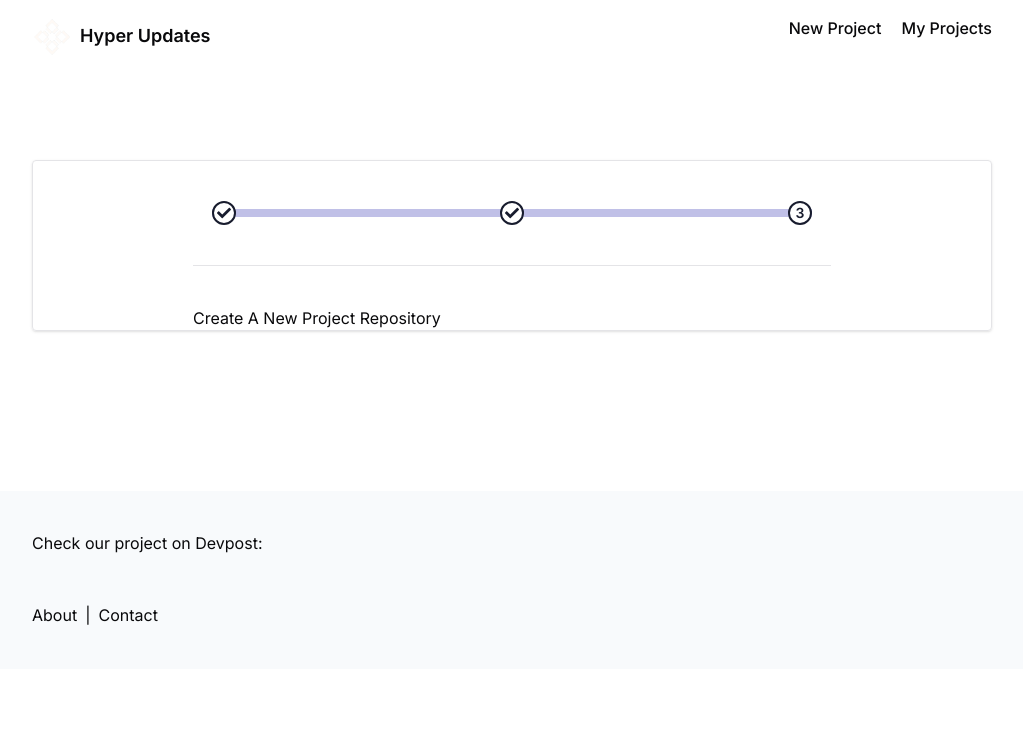
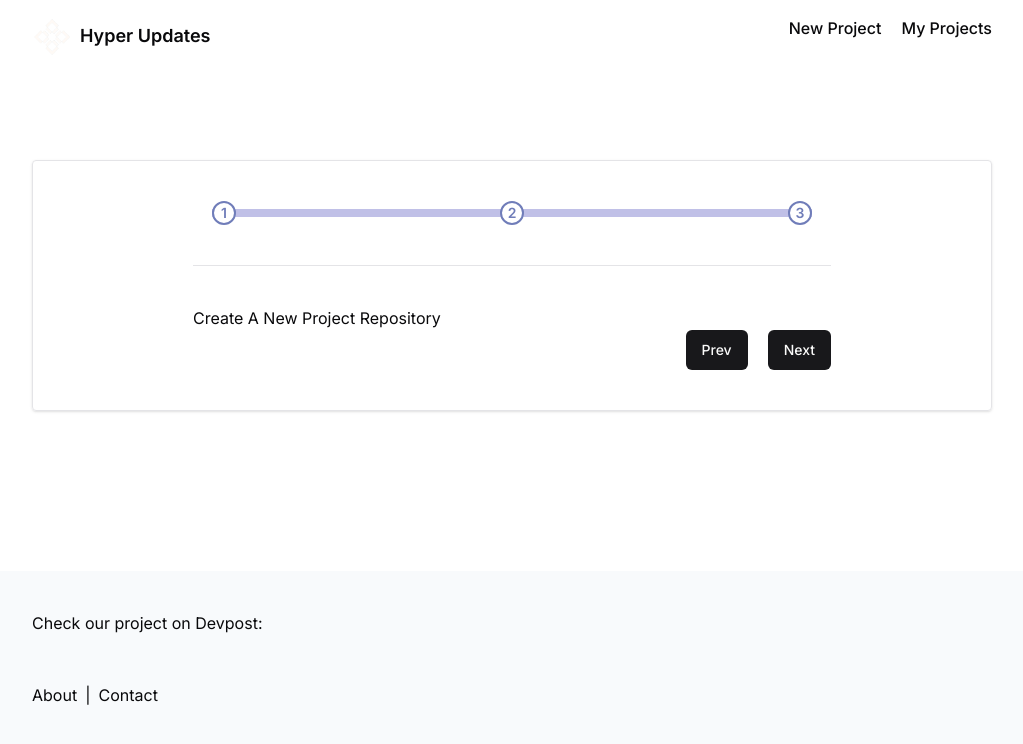
Before and after one commit to Hyper-Updates/hyper_updates_frontend, a Next.js app: page /newproject in a window 1280 px wide. Shown: the top 744 px of the page, without its empty margins (128-1151 px from the left). Built offline with nearby package versions, Linux system fonts and the light colour scheme.

Commit message:
minor update

```diff
--- a/app/newproject/page.tsx
+++ b/app/newproject/page.tsx
@@ -2,9 +2,8 @@
 import { StepProgress } from '@/components/StepProgress'
 import React, { useState } from 'react'
 import FirstTab from './FirstTab'
+import { Button } from '@/components/ui/button'
 
-export default function NewPoject() {
-    const [currentStep, setCurrentStep] = useState<number>(3)
 const steps = [
     {
         label: 'Address',
@@ -19,14 +18,35 @@ export default function NewPoject() {
         step: 3,
     },
 ]
+
+export default function NewPoject() {
+    const [currentStep, setCurrentStep] = useState<number>(0)
+    const handlePrev = () => {
+        {
+            currentStep > 0 ?
+                setCurrentStep(currentStep - 1) : ""
+        }
+    }
+    const handleNext = () => {
+        {
+            currentStep < steps.length ?
+                setCurrentStep(currentStep + 1) : ""
+        }
+    }
+
     return (
         <div className='px-40 py-40'>
             <div className='border shadow rounded flex flex-col'>
                 <div className='py-10 border-b mx-40'>
                     <StepProgress currentStep={currentStep} steps={steps} />
                 </div>
-                <div className='pt-10 mx-40'>
-                    <FirstTab/>
+
+                <div className='py-10 mx-40 flex flex-col'>
+                    <FirstTab />
+                    <div className='ml-auto flex gap-5'>
+                        <Button onClick={handlePrev} className='w-fit'>Prev</Button>
+                        <Button onClick={handleNext} className='w-fit'>Next</Button>
+                    </div>
                 </div>
             </div>
         </div>
```
Lines whose indentation alone changed are shown as unchanged.
